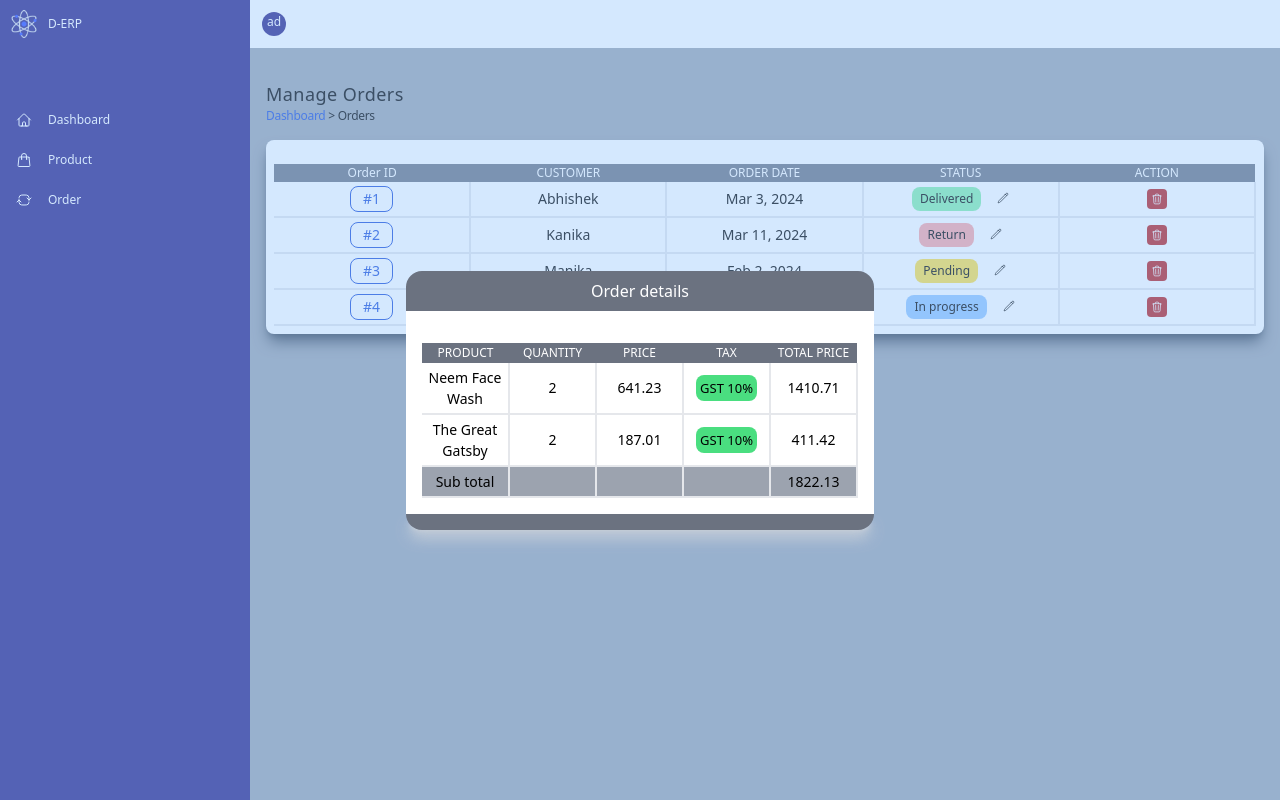
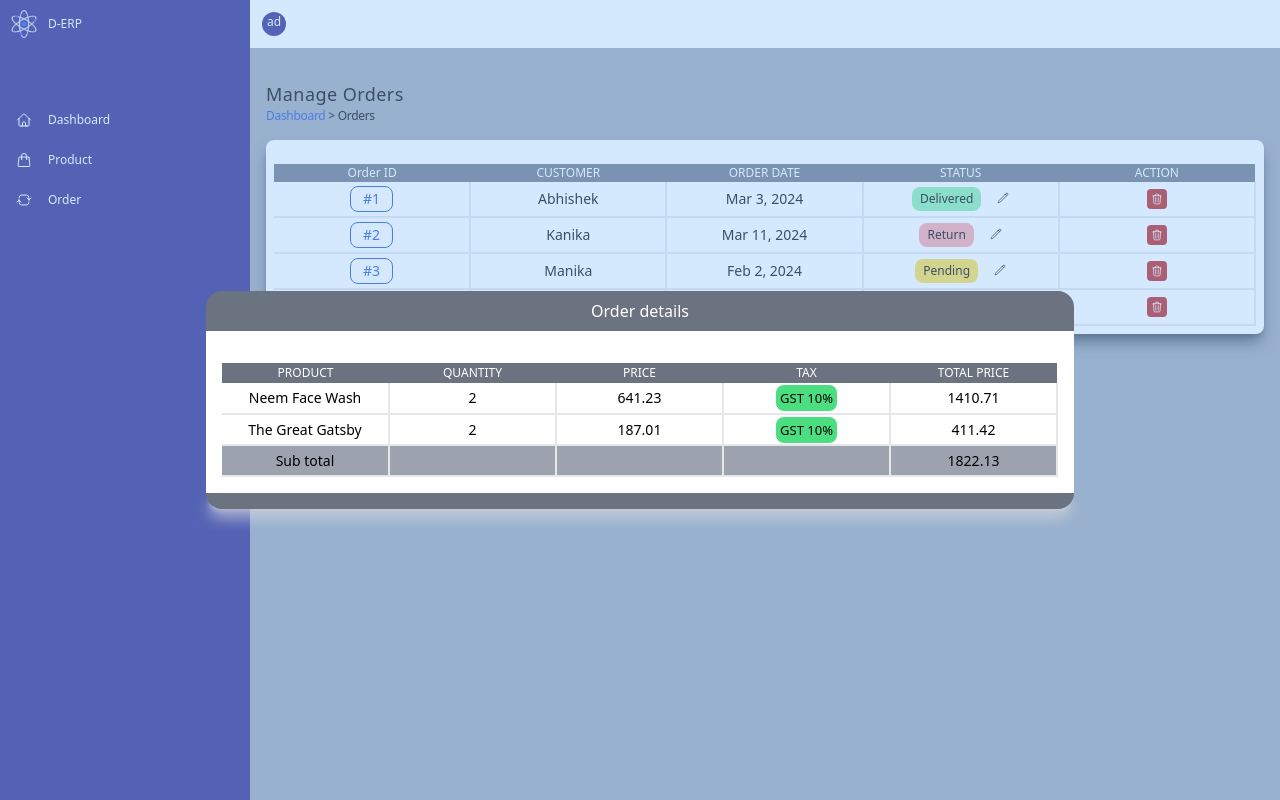
Before and after one commit to Abhishek-1337/Derp, a React (Vite) app: page /order in a window 1280 px wide. Both pictures are taken after a click on the button "#1". Built offline with nearby package versions, Linux system fonts and the light colour scheme.

Commit message:
Dynamic window in Modal

```diff
--- a/src/shared/components/Modal.jsx
+++ b/src/shared/components/Modal.jsx
@@ -1,7 +1,7 @@
 import { createPortal } from "react-dom";
 import { useEffect } from "react";
 
-const Modal = ({ isOpen, onCancel, data, title }) => {
+const Modal = ({ isOpen, onCancel, data, title, additionalStyles }) => {
   useEffect(() => {
     if (isOpen) {
       document.body.style.overflowY = "hidden";
@@ -25,11 +25,15 @@ const Modal = ({ isOpen, onCancel, data, title }) => {
         className="absolute bg-blue-300 opacity-40 top-0 w-full h-screen z-10"
         onClick={onCancel}
       ></div>
-      <div className="absolute top-0 right-0 bottom-0 left-0 max-w-[500px] max-h-max  m-auto z-30  p-4">
+      <div
+        className={`absolute top-0 right-0 bottom-0 left-0 max-w-[500px] max-h-max  m-auto z-30  p-4 ${additionalStyles} `}
+      >
         <header className="bg-gray-500 rounded-t-2xl p-2 text-center text-white font-medium ">
           {title}
         </header>
-        <section className="flex items-center justify-center bg-white p-4 overflow-x-auto">
+        <section
+          className={`flex items-center justify-center bg-white p-4 overflow-x-auto `}
+        >
           {data}
         </section>
         <footer className="bg-gray-500 rounded-b-2xl p-2 text-center text-white font-medium  shadow-lg shadow-gray-300"></footer>
```
